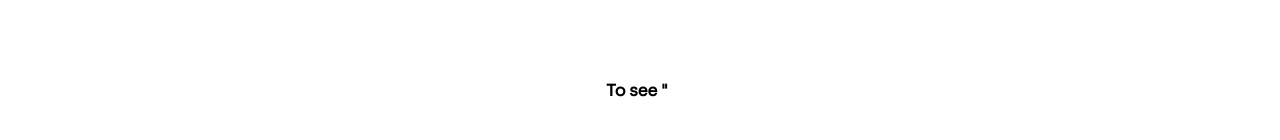
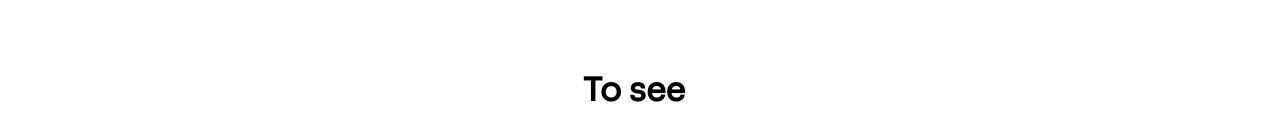
Before and after one commit to legendof17/my-city-weather, a React (Create React App) app: page / in a window 1280 px wide. Shown: the part 366-506 px from the top of the page. Built offline with nearby package versions, Linux system fonts and the light colour scheme.

Commit message:
Improved Animation

```diff
--- a/src/components/weatherdata.js
+++ b/src/components/weatherdata.js
@@ -1,5 +1,6 @@
 import React, { Component } from 'react'
 import Getweather from '../api/getweather';
+import Typical from 'react-typical';
 import styled from 'styled-components';
 
 export default class Weatherdata extends Component {
@@ -30,6 +31,11 @@ async componentDidMount() {
     })
 }
 
+loadinganim = {
+    a : 'loading.\\',
+    b : 'loading.|',
+    c : 'loading./',
+    d : 'loading.-'};
     render() {
         // var divstyle = {
         //     backgroundImage: 'url(' + this.state.image + ')',
@@ -40,7 +46,13 @@ async componentDidMount() {
             // <div style={divstyle} >
             <div>
                 {this.state.loading || !this.state.weather ? (
-                    <div><h1>loading...</h1></div>
+                    // <div><h1>loading...</h1></div>
+
+                    <div><h1><Typical
+                        loop={Infinity}
+                        wrapper="b"
+                        steps={[this.loadinganim.a, 50, this.loadinganim.b, 50, this.loadinganim.c, 50, this.loadinganim.d, 50]} /></h1>
+                    </div>
                 ) : (
                     <div>
                         <div style={{'margin-top': '10px', 'margin-bottom': '10px'}}>
--- a/src/pages/index.js
+++ b/src/pages/index.js
@@ -16,7 +16,17 @@ export const Home = () => {
           }}
           >
           {/* <h1>Home World<br /></h1> */}
-          <Typical loop={Infinity} wrapper="b" steps={['Hello World..! 👋🏻', 250, 'Rotate your phone 🔄', 300, 'To see "magic whether button" 🕷️', 600]} />
+          <h1><Typical
+            loop={Infinity}
+            wrapper="b"
+            steps={[
+              'Hello World.', 100,
+              'Hello World..', 100,
+              'Hello World..!', 100,
+              'Hello World..! 🎃', 250,
+              'Rotate your phone 🔄', 300,
+              'To see "magic Weather? button" 🕷️', 600
+            ]} /></h1>
           {/* <Getcity /> */}
         </div>
     )
```
